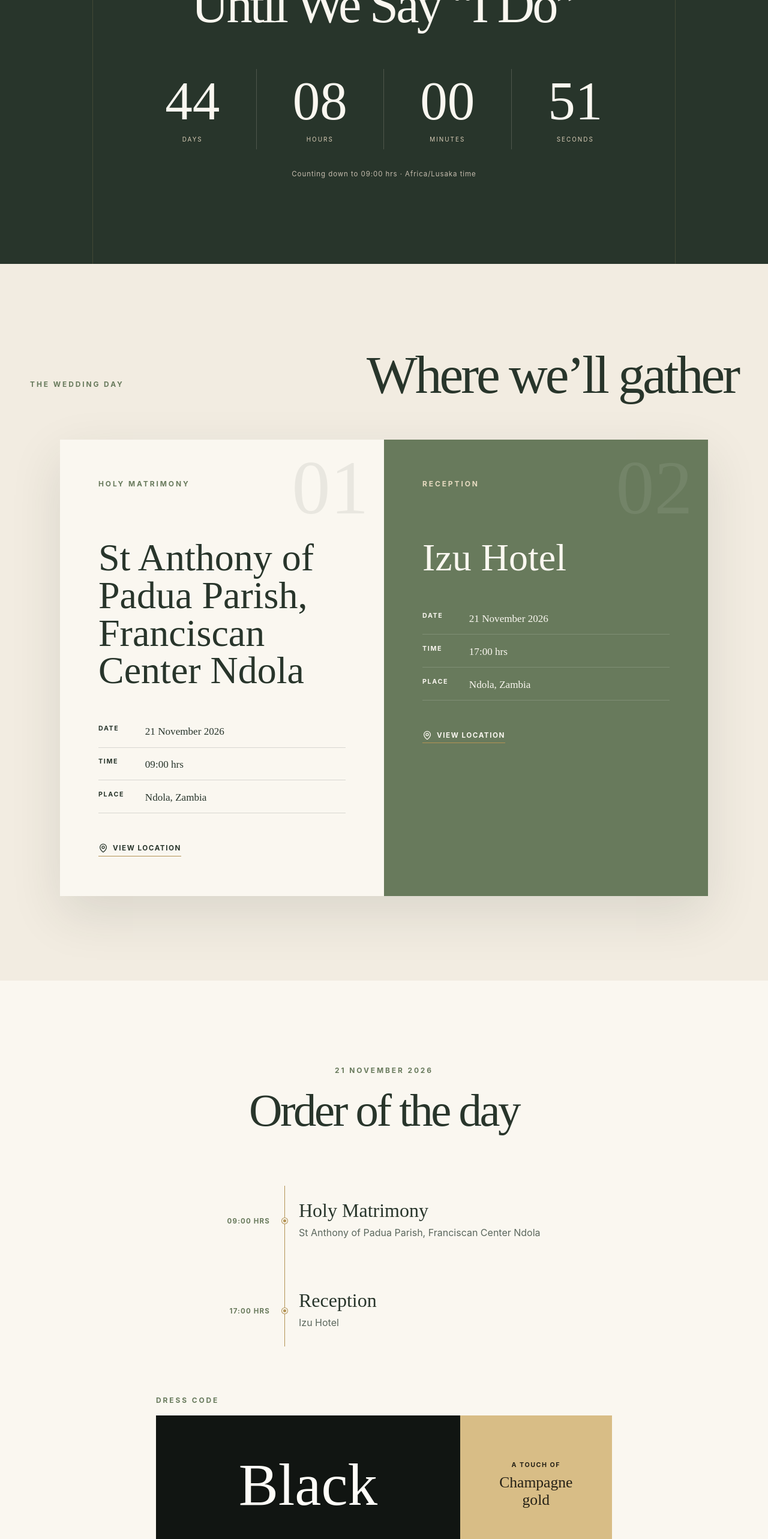
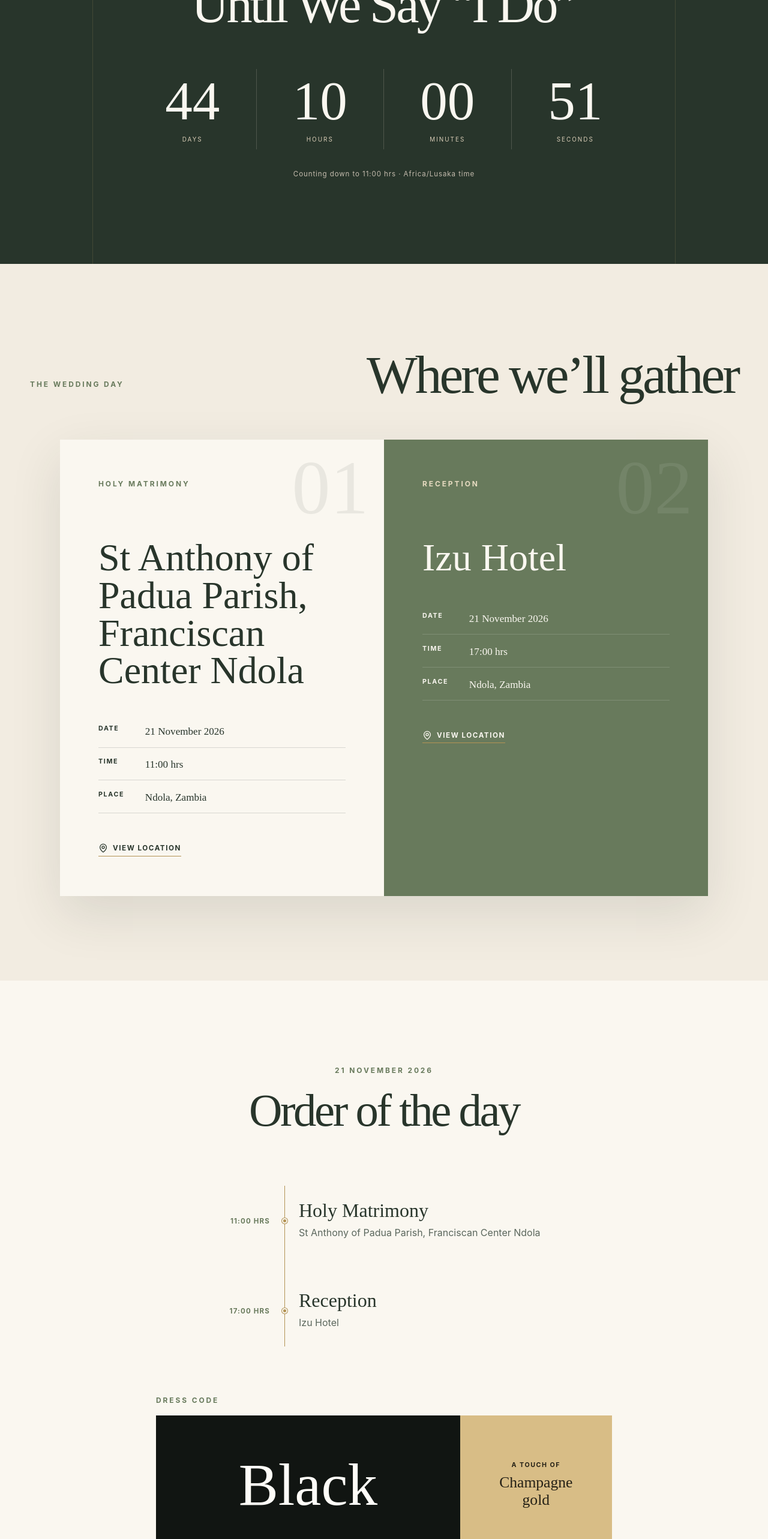
Before and after one commit to emmanuelmazonga/Online_invitation, a Next.js app: page / in a window 1280 px wide. Shown: the part 2100-4666 px from the top of the page at 60% size. Built offline with nearby package versions, Linux system fonts and the light colour scheme; no server answers.

Commit message:
Correct ceremony time and inquiry contacts

```diff
--- a/app/globals.css
+++ b/app/globals.css
@@ -136,9 +136,11 @@ h2 { margin: 0; font-size: clamp(3rem, 7vw, 6.4rem); letter-spacing: -.045em; }
 .rsvp-intro > p:not(.eyebrow) { max-width: 470px; margin: 2rem 0; color: #58645a; font-family: var(--serif); font-size: 1.2rem; }
 .rsvp-intro .queries-line { margin-top: -1rem !important; font-family: var(--sans) !important; font-size: .76rem !important; font-weight: 700; letter-spacing: .11em; text-transform: uppercase; }
 .queries-line a { color: var(--deep-sage); text-underline-offset: 4px; }
-.queries-button { display: inline-flex; min-height: 46px; align-items: center; justify-content: center; margin: -.8rem 0 1.5rem; padding: .7rem 1rem; color: var(--forest); background: var(--sage); font-size: .72rem; font-weight: 700; letter-spacing: .06em; text-decoration: none; text-transform: uppercase; }
-.queries-contacts { display: flex; flex-wrap: wrap; justify-content: center; gap: .6rem; margin: -.8rem auto 1.5rem; }
-.queries-contacts .queries-button { margin: 0; }
+.queries-contacts { display: grid; gap: .6rem; max-width: 340px; margin: -.8rem 0 1.5rem; }
+.queries-contact { display: grid; gap: .25rem; padding: .9rem 1rem; color: var(--forest); background: var(--sage); text-align: left; text-decoration: none; transition: background .2s ease, transform .2s ease; }
+.queries-contact:hover { background: #d4dfd0; transform: translateY(-2px); }
+.queries-contact strong { font-size: .82rem; letter-spacing: .04em; }
+.queries-contact span { font-size: .8rem; }
 .rsvp-intro .ornament { justify-content: start; margin-left: 0; }
 .rsvp-panel { padding: clamp(1.4rem, 4vw, 3.5rem); border: 1px solid #d8cebd; background: #fffdf8; box-shadow: 0 22px 60px rgba(40,53,43,.07); }
 .field { display: grid; gap: .5rem; margin-bottom: 1.5rem; }
--- a/components/invitation.tsx
+++ b/components/invitation.tsx
@@ -5,7 +5,7 @@ import { FormEvent, useEffect, useMemo, useState } from "react";
 import { CalendarDays, ChevronDown, MapPin } from "lucide-react";
 import { closingImage, collageImages, heroImage } from "@/lib/site-images";
 
-const weddingDate = new Date("2026-11-21T09:00:00+02:00");
+const weddingDate = new Date("2026-11-21T11:00:00+02:00");
 
 function useCountdown() {
   const [now, setNow] = useState<number | null>(null);
@@ -126,7 +126,7 @@ export function Invitation() {
         <p className="eyebrow light scroll-reveal">The celebration begins in</p>
         <h2 className="scroll-reveal reveal-delay-1" data-reveal="heading">Until We Say “I Do”</h2>
         <div className="scroll-reveal reveal-delay-2" data-reveal="scale"><Countdown /></div>
-        <p className="fine-print scroll-reveal reveal-delay-2">Counting down to 09:00 hrs · Africa/Lusaka time</p>
+        <p className="fine-print scroll-reveal reveal-delay-2">Counting down to 11:00 hrs · Africa/Lusaka time</p>
       </section>
 
       <section className="venues section">
@@ -139,7 +139,7 @@ export function Invitation() {
             <span className="venue-number">01</span>
             <p className="eyebrow">Holy Matrimony</p>
             <h3>St Anthony of Padua Parish,<br />Franciscan Center Ndola</h3>
-            <dl><div><dt>Date</dt><dd>21 November 2026</dd></div><div><dt>Time</dt><dd>09:00 hrs</dd></div><div><dt>Place</dt><dd>Ndola, Zambia</dd></div></dl>
+            <dl><div><dt>Date</dt><dd>21 November 2026</dd></div><div><dt>Time</dt><dd>11:00 hrs</dd></div><div><dt>Place</dt><dd>Ndola, Zambia</dd></div></dl>
             <a className="text-link" href="https://maps.app.goo.gl/siwPP7emYgM9XUvW7" target="_blank" rel="noreferrer"><MapPin size={16} /> View location</a>
           </article>
           <article className="venue venue-reception scroll-reveal reveal-delay-1" data-reveal="right">
@@ -156,7 +156,7 @@ export function Invitation() {
         <p className="eyebrow scroll-reveal">21 November 2026</p>
         <h2 className="scroll-reveal reveal-delay-1" data-reveal="heading">Order of the day</h2>
         <div className="timeline">
-          <article className="scroll-reveal" data-reveal="left"><time>09:00 hrs</time><span className="timeline-dot" /><div><h3>Holy Matrimony</h3><p>St Anthony of Padua Parish, Franciscan Center Ndola</p></div></article>
+          <article className="scroll-reveal" data-reveal="left"><time>11:00 hrs</time><span className="timeline-dot" /><div><h3>Holy Matrimony</h3><p>St Anthony of Padua Parish, Franciscan Center Ndola</p></div></article>
           <article className="scroll-reveal reveal-delay-1" data-reveal="left"><time>17:00 hrs</time><span className="timeline-dot" /><div><h3>Reception</h3><p>Izu Hotel</p></div></article>
         </div>
         <aside className="dress-code scroll-reveal" id="dress-code" data-reveal="scale" aria-labelledby="dress-code-title">
@@ -190,7 +190,7 @@ export function Invitation() {
       </section>
 
       <section className="rsvp section" id="rsvp">
-        <div className="rsvp-intro scroll-reveal" data-reveal="left"><p className="eyebrow">Répondez s’il vous plaît</p><h2>Will You Join Us?</h2><p>We would be honoured to celebrate this special day with you. Kindly confirm your attendance below.</p><p className="queries-line">Questions about the wedding?</p><div className="queries-contacts"><a className="queries-button" href="https://wa.me/260750774920?text=Hello%20Emmanuel%2C%20I%20have%20a%20question%20about%20James%20%26%20Diana%27s%20wedding." target="_blank" rel="noreferrer">WhatsApp Emmanuel Mazonga · +260 750 774 920</a><a className="queries-button" href="https://wa.me/260760062198?text=Hello%20Nasanta%2C%20I%20have%20a%20question%20about%20James%20%26%20Diana%27s%20wedding." target="_blank" rel="noreferrer">WhatsApp Nasanta Shatewa · +260 760 062 198</a></div><Ornament /></div>
+        <div className="rsvp-intro scroll-reveal" data-reveal="left"><p className="eyebrow">Répondez s’il vous plaît</p><h2>Will You Join Us?</h2><p>We would be honoured to celebrate this special day with you. Kindly confirm your attendance below.</p><p className="queries-line">WhatsApp</p><div className="queries-contacts"><a className="queries-contact" href="https://wa.me/260750774920?text=Hello%20Emmanuel%2C%20I%20have%20a%20question%20about%20James%20%26%20Diana%27s%20wedding." target="_blank" rel="noreferrer"><strong>Emmanuel Mazonga</strong><span>+260 750 774 920</span></a><a className="queries-contact" href="https://wa.me/260760062198?text=Hello%20Nasanta%2C%20I%20have%20a%20question%20about%20James%20%26%20Diana%27s%20wedding." target="_blank" rel="noreferrer"><strong>Nasanta Shatewa</strong><span>+260 760 062 198</span></a></div><Ornament /></div>
         <div className="rsvp-panel scroll-reveal reveal-delay-1" data-reveal="right">
           {result.state === "success" ? (
             <div className="success" role="status"><span className="success-mark">✓</span><h3>Thank you, {result.message}.</h3><p>Your RSVP has been received.</p><p>Once your attendance has been approved, you will receive your unique guest reference via WhatsApp. Please keep it safely, as it will be required for verification at the event entrance.</p></div>
```
Also changed, not shown: 1 other file (tests, documents, lock files or other folders).
